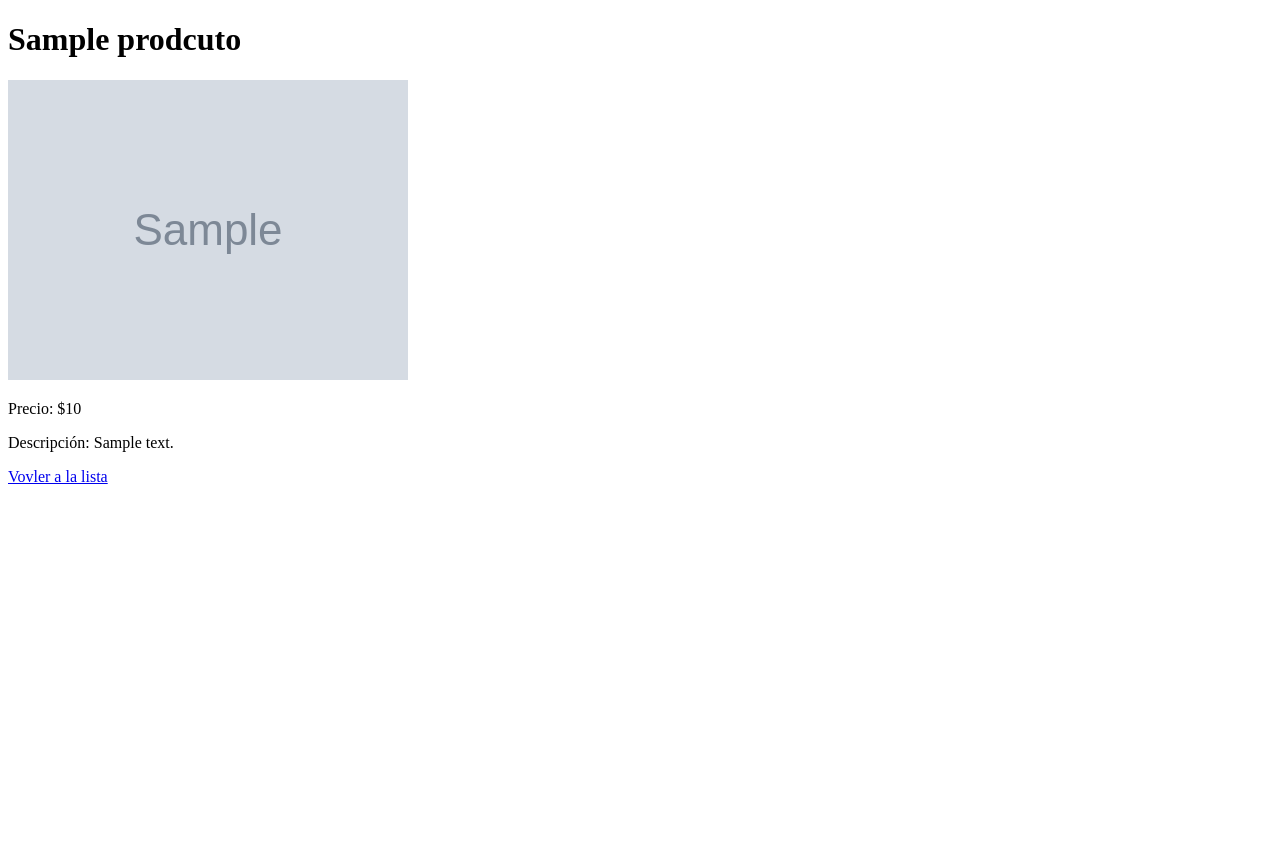
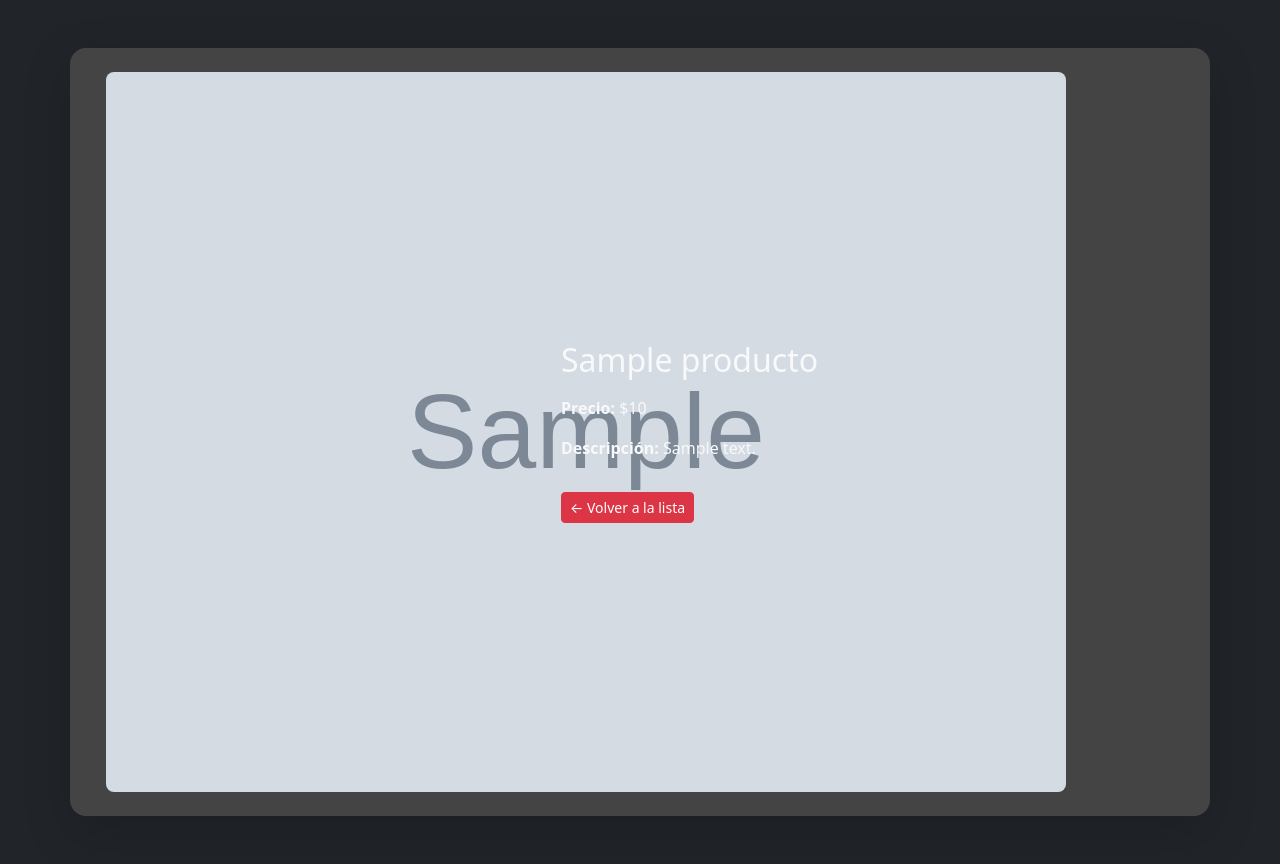
Before and after one commit to Andynoz/CrudPokemonTCG, a Django app: template mi_tienda/productos/templates/productos/detalle_producto.html in a window 1280 px wide. Before the commit the page ends 484 px from the top, so only its background shows below. Run offline with Django 3.2, Linux system fonts and the light colour scheme; the template is opened without the code that fills it: most values are stand-ins (such as "Sample title", 1, 10 or a date in 2020); grey boxes marked "Sample" are stand-in pictures.

Commit message:
Corección de errores y mejoras en los estilos

```diff
--- a/mi_tienda/mi_tienda/urls.py
+++ b/mi_tienda/mi_tienda/urls.py
@@ -23,7 +23,7 @@
 urlpatterns = [
     path('admin/', admin.site.urls),
     path('productos/', include("productos.urls")),
-    path('', views.lista_prodcutos, name='lista_productos'),
+    path('', views.lista_productos, name='lista_productos'),
 ]
 
 if settings.DEBUG:
--- a/mi_tienda/productos/templates/productos/detalle_producto.html
+++ b/mi_tienda/productos/templates/productos/detalle_producto.html
@@ -1,15 +1,45 @@
 <!DOCTYPE html>
-<html lang="en">
+<html lang="es">
 <head>
     <meta charset="UTF-8">
     <meta name="viewport" content="width=device-width, initial-scale=1.0">
-    <title>{{prodcuto.nombre}}</title>
+    <title>{{ producto.nombre }}</title>
+    <!-- Bootstrap CDN -->
+    <link href="https://cdn.jsdelivr.net/npm/bootstrap@5.3.3/dist/css/bootstrap.min.css" rel="stylesheet">
+    <style>
+        .carta-img {
+            height: 90vh;
+            object-fit: contain;
+            border-radius: 0.5rem;
+        }
+        .detalle-card {
+            background-color: #444;
+            border-radius: 1rem;
+        }
+        @media (max-width: 768px) {
+            .carta-img {
+                height: auto;
+                max-height: 400px;
+                margin-bottom: 1rem;
+            }
+        }
+    </style>
 </head>
-<body>
-    <h1>{{prodcuto.nombre}}</h1>
-    <img src="{{prodcuto.image}}" alt="{{prodcuto.nombre}}" witdh="300">
-    <p>Precio: ${{prodcuto.precio}}</p>
-    <p>Descripción: {{prodcuto.descripcion}}</p>
-    <a href="{% url 'lista_prodcutos' %}">Vovler a la lista</a>
+<body class="bg-dark text-light">
+
+    <div class="container py-5">
+        <div class="row detalle-card p-4 shadow-lg align-items-center">
+            <div class="col-md-5 text-center">
+                <img src="{{ producto.imagen.url }}" alt="{{ producto.nombre }}" class="carta-img">
+            </div>
+            <div class="col-md-7">
+                <h2 class="mb-3">{{ producto.nombre }}</h2>
+                <p><strong>Precio:</strong> ${{ producto.precio }}</p>
+                <p><strong>Descripción:</strong> {{ producto.descripcion }}</p>
+                <a href="{% url 'lista_productos' %}" class="btn btn-danger btn-sm mt-3">← Volver a la lista</a>
+            </div>
+        </div>
+    </div>
+
 </body>
 </html>
--- a/mi_tienda/productos/urls.py
+++ b/mi_tienda/productos/urls.py
@@ -2,7 +2,7 @@
 from . import views
 
 urlpatterns = [
-    path('', views.lista_prodcutos, name='lista_productos'),
+    path('', views.lista_productos, name='lista_productos'),
     path('producto/<int:producto_id>/', views.detail_producto, name='detalle_producto'),
     path('buscar/', views.buscar_productos, name='buscar_productos'),
 ]
--- a/mi_tienda/productos/views.py
+++ b/mi_tienda/productos/views.py
@@ -3,7 +3,7 @@
 from .models import Producto
 
 # Create your views here.
-def lista_prodcutos(request):
+def lista_productos(request):
     productos = Producto.objects.all()
     return render(request, 'productos/lista_productos.html', {'productos': productos})
 
@@ -14,5 +14,5 @@
 def buscar_productos(request):
     termino_busqueda = request.GET.get('termino', '')
     productos = Producto.objects.filter(nombre__icontains=termino_busqueda)
-    resultados = [{'id': producto.id,'nombre': producto.nombre, 'precio': producto.precio} for producto in productos]
-    return JsonResponse({'resultados': resultados})
+    resultados = [{'id': producto.id,'nombre': producto.nombre, 'precio': str(producto.precio)} for producto in productos]
+    return JsonResponse({'productos': resultados})
```
Also changed, not shown: mi_tienda/productos/templates/productos/lista_productos.html (+13 -26 lines), mi_tienda/db.sqlite3, mi_tienda/media/productos/Dragonite V.png (added), mi_tienda/media/productos/Dragonite_V.png (added), mi_tienda/media/productos/Mega Gardevoir Ex.jpg (added), mi_tienda/media/productos/Mega_Gardevoir_Ex.jpg (added), mi_tienda/media/productos/Metagross Ex.jpg (added), mi_tienda/media/productos/Metagross_Ex.jpg (added), mi_tienda/media/productos/Serperior y Venasaur Ex.webp (added), mi_tienda/media/productos/Serperior_y_Venasaur_Ex.webp (added), mi_tienda/media/productos/Sprigatito Shiny.png (added), mi_tienda/media/productos/Sprigatito_Shiny.png (added), mi_tienda/media/productos/Tsareena Radiante.jpg (added), mi_tienda/media/productos/Tsareena_Radiante.jpg (added).
